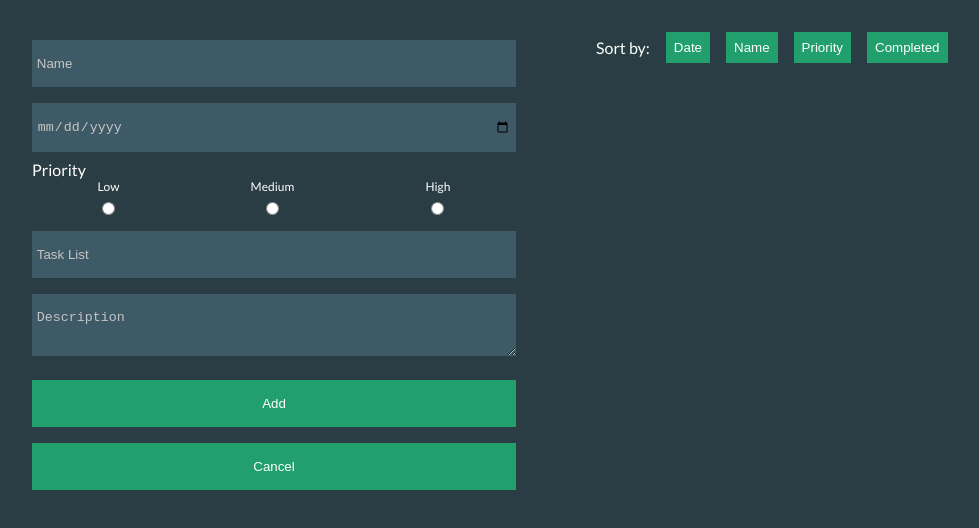
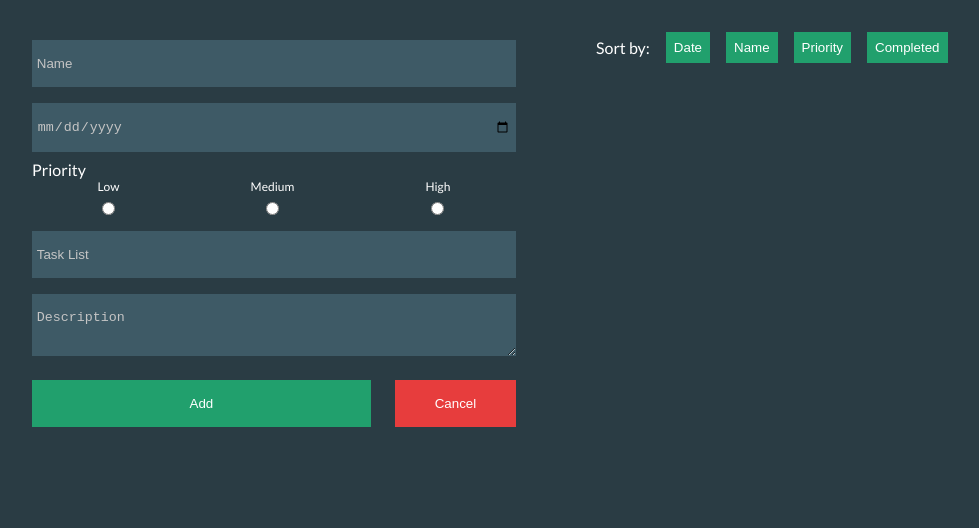
Before and after one commit to Muiqqq/Deadline-App-Frontend, a React (Create React App) app in the folder deadline-app/: page / in a window 1280 px wide. Shown: the top 528 px of the page, without its empty margins (5-984 px from the left). Built offline with nearby package versions, Linux system fonts and the light colour scheme.

Commit message:
Add css to place cancel button next to add (TodoForm) and change its color.
Color is now red.

```diff
--- a/deadline-app/src/components/TodoForm.js
+++ b/deadline-app/src/components/TodoForm.js
@@ -63,12 +63,24 @@ function TodoForm(props) {
         value={props.todoFormState.description}
         placeholder='Description'
       />
-      <button onClick={handleSubmit} className='form-button' type='submit'>
-        {props.submitButtonLabel}
-      </button>
-      <button onClick={handleCancel} className='form-button' type='submit'>
-        Cancel
-      </button>
+      <div className='submitbuttons'>
+        <button
+          onClick={handleSubmit}
+          id='submit'
+          className='form-button'
+          type='submit'
+        >
+          {props.submitButtonLabel}
+        </button>
+        <button
+          onClick={handleCancel}
+          id='cancel'
+          className='form-button'
+          type='submit'
+        >
+          Cancel
+        </button>
+      </div>
     </form>
   );
 }
--- a/deadline-app/src/scss/Main.scss
+++ b/deadline-app/src/scss/Main.scss
@@ -1,4 +1,6 @@
 $bg-color: #2a3c44;
+$btn-green: #21a06d;
+$btn-red: #e73d3d;
 
 // Global reset
 * {
@@ -22,7 +24,7 @@ ul {
 .btn {
   color: #fff;
   border: none;
-  background-color: #21a06d;
+  background-color: $btn-green;
 }
 .btn-flat {
   background-color: $bg-color;
@@ -91,12 +93,22 @@ ul {
       padding-bottom: 2rem;
     }
 
-    button {
+    .submitbuttons button {
       margin-top: 1rem;
       padding: 1rem;
       color: #fff;
       border: none;
-      background-color: #21a06d;
+    }
+
+    #submit {
+      background-color: $btn-green;
+      width: 70%;
+      margin-right: 5%;
+    }
+
+    #cancel {
+      background-color: $btn-red;
+      width: 25%;
     }
   }
 }
```
